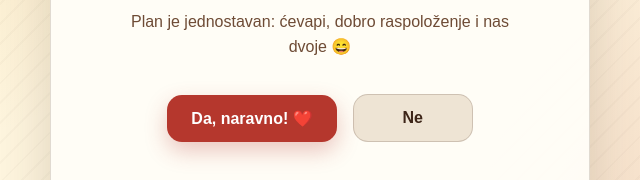
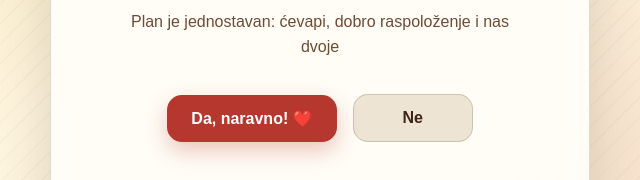
Before and after one commit to NeoCoderDev/Date-App, a plain HTML site: page index.html in a window 1280 px wide. Shown: the part 370-550 px from the top of the page, 320-960 px from the left. Drawn offline with Linux system fonts and the light colour scheme.

Commit message:
Update index.html

```diff
--- a/index.html
+++ b/index.html
@@ -319,7 +319,7 @@
 
         <h1>Hoćeš sa mnom na ćevape?</h1>
         <p class="subtitle">
-          Plan je jednostavan: ćevapi, dobro raspoloženje i nas dvoje 😄
+          Plan je jednostavan: ćevapi, dobro raspoloženje i nas dvoje
         </p>
 
         <div class="button-zone" id="buttonZone">
```
